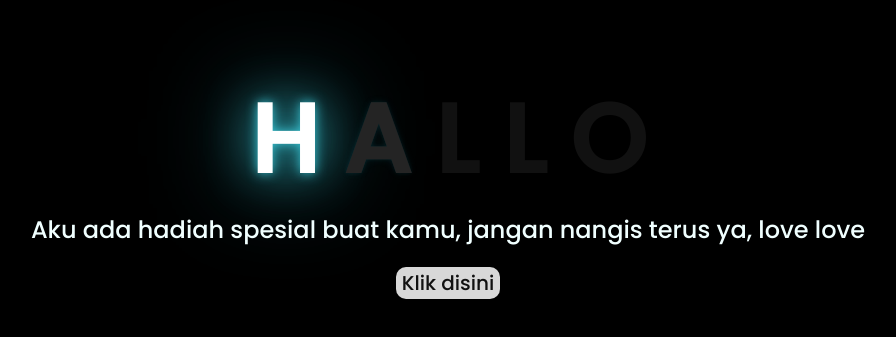
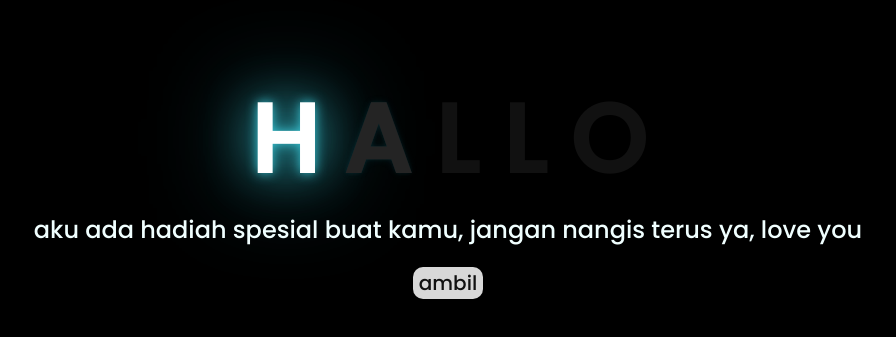
Before and after one commit to mieramensatu/kado, a plain HTML site: page index.html in a window 1280 px wide. Shown: the part 225-562 px from the top of the page, without its empty margins (200-1096 px from the left). Drawn offline with Linux system fonts and the light colour scheme.

Commit message:
Update index.html

```diff
--- a/index.html
+++ b/index.html
@@ -18,11 +18,11 @@
         <span>O</span>
     </div>
     <div class="description">
-        <span>Aku ada hadiah spesial buat kamu, jangan nangis terus ya, love love</span>
+        <span>aku ada hadiah spesial buat kamu, jangan nangis terus ya, love you</span>
     </div>
     <div class="button">
         <button>
-            <a href="flower.html">Klik disini</a>
+            <a href="flower.html">ambil</a>
         </button>
 
     </div>
```
